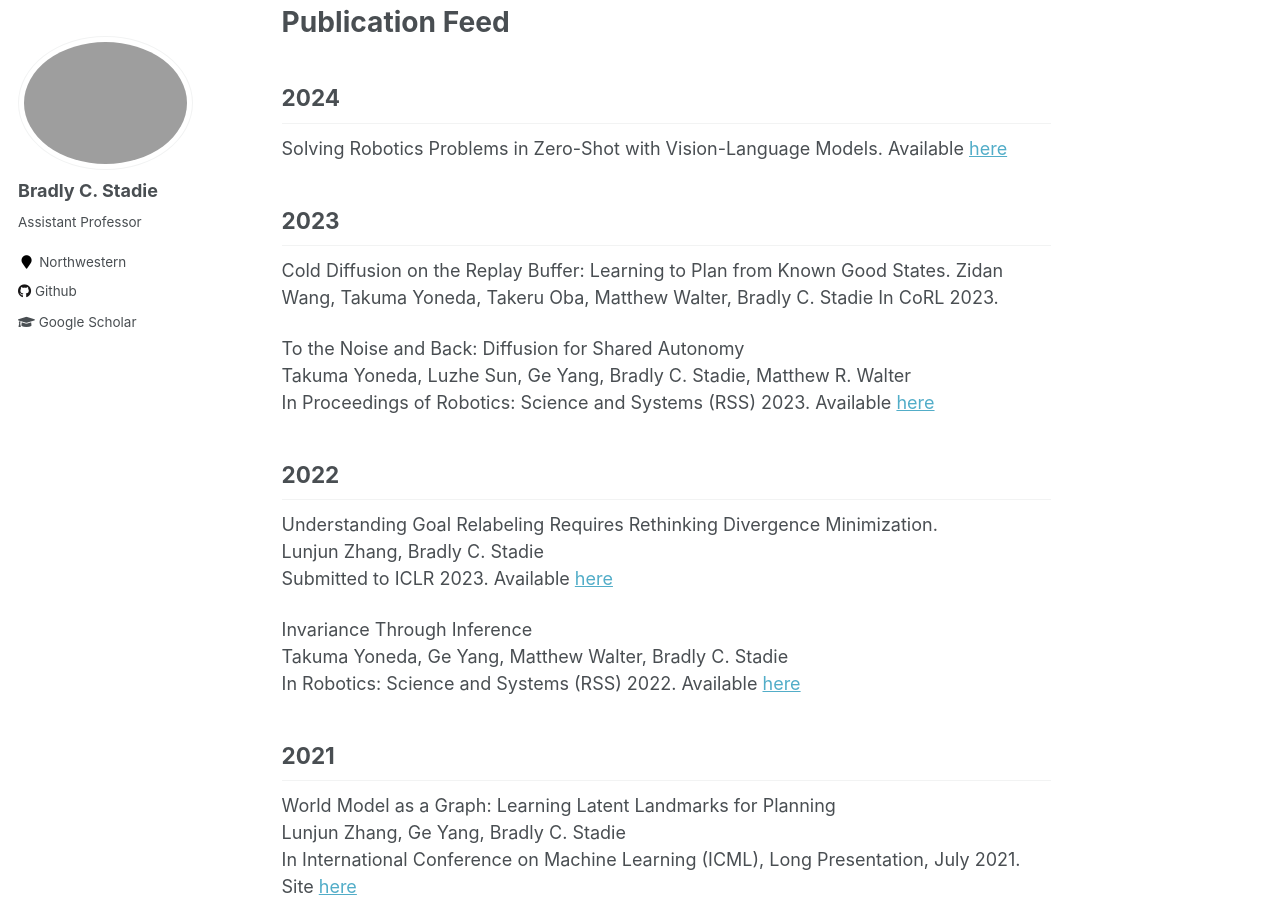
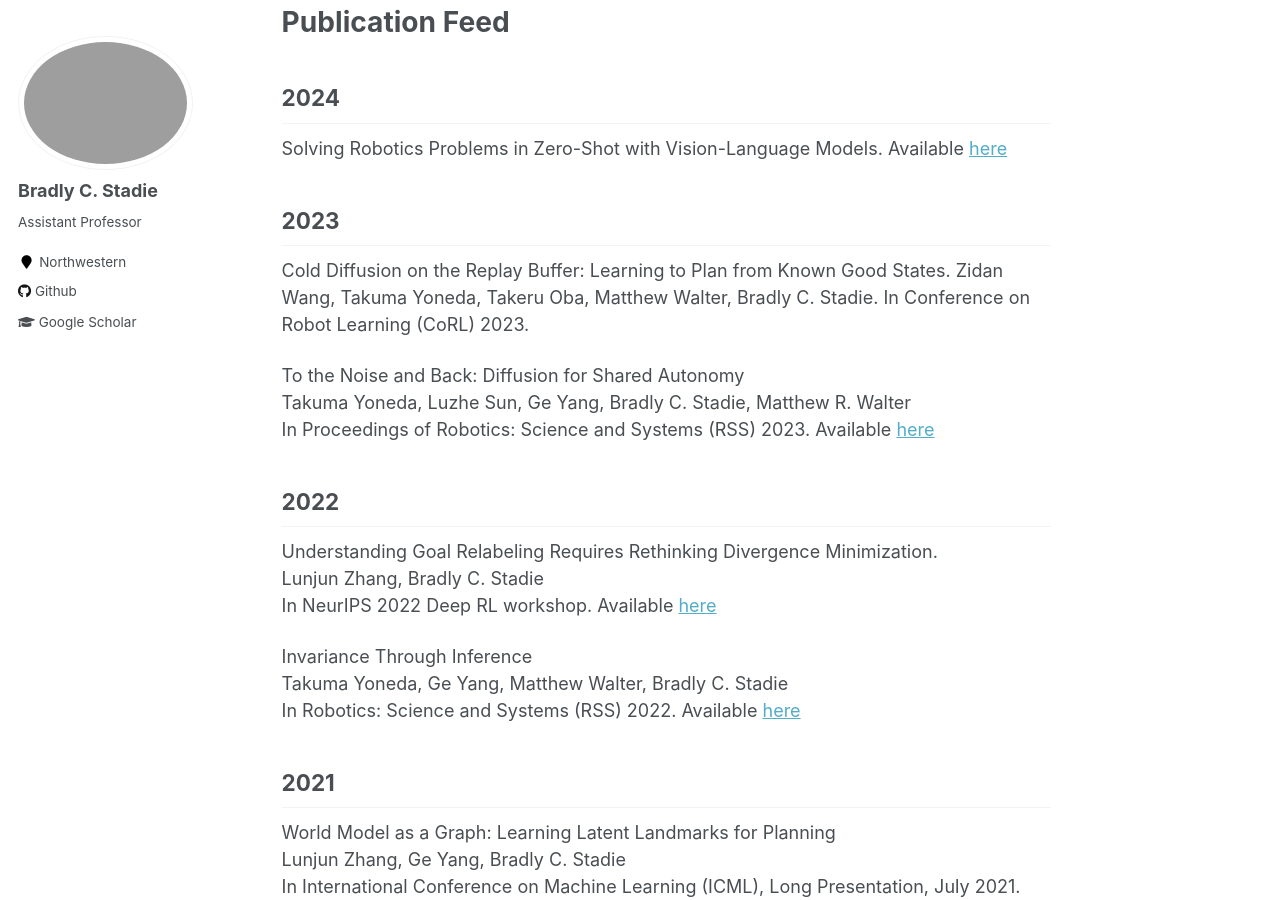
Before and after one commit to bstadie/bstadie.github.io, a Jekyll site: the page built from _pages/about.md, in a window 1280 px wide and 900 px high, scrolled down 797 px. Built offline with Jekyll 4.4.1, drawn with Linux system fonts in a browser that asks for light colours.

Commit message:
Update about.md

```diff
--- a/_pages/about.md
+++ b/_pages/about.md
@@ -54,8 +54,8 @@ Solving Robotics Problems in Zero-Shot with Vision-Language Models. Available [h
 2023
 ---------------
 Cold Diffusion on the Replay Buffer: Learning to Plan from Known Good States.
-Zidan Wang, Takuma Yoneda, Takeru Oba, Matthew Walter, Bradly C. Stadie
-In CoRL 2023.
+Zidan Wang, Takuma Yoneda, Takeru Oba, Matthew Walter, Bradly C. Stadie.
+In Conference on Robot Learning (CoRL) 2023.
 
 To the Noise and Back: Diffusion for Shared Autonomy
 Takuma Yoneda, Luzhe Sun, Ge Yang, Bradly C. Stadie, Matthew R. Walter
@@ -67,7 +67,7 @@ In Proceedings of Robotics: Science and Systems (RSS) 2023. Available [here](htt
 
 Understanding Goal Relabeling Requires Rethinking Divergence Minimization.
 Lunjun Zhang, Bradly C. Stadie
-Submitted to ICLR 2023. Available [here](https://arxiv.org/pdf/2209.13046.pdf)
+In NeurIPS 2022 Deep RL workshop. Available [here](https://arxiv.org/pdf/2209.13046.pdf)
 
 Invariance Through Inference
 Takuma Yoneda, Ge Yang, Matthew Walter, Bradly C. Stadie
```
